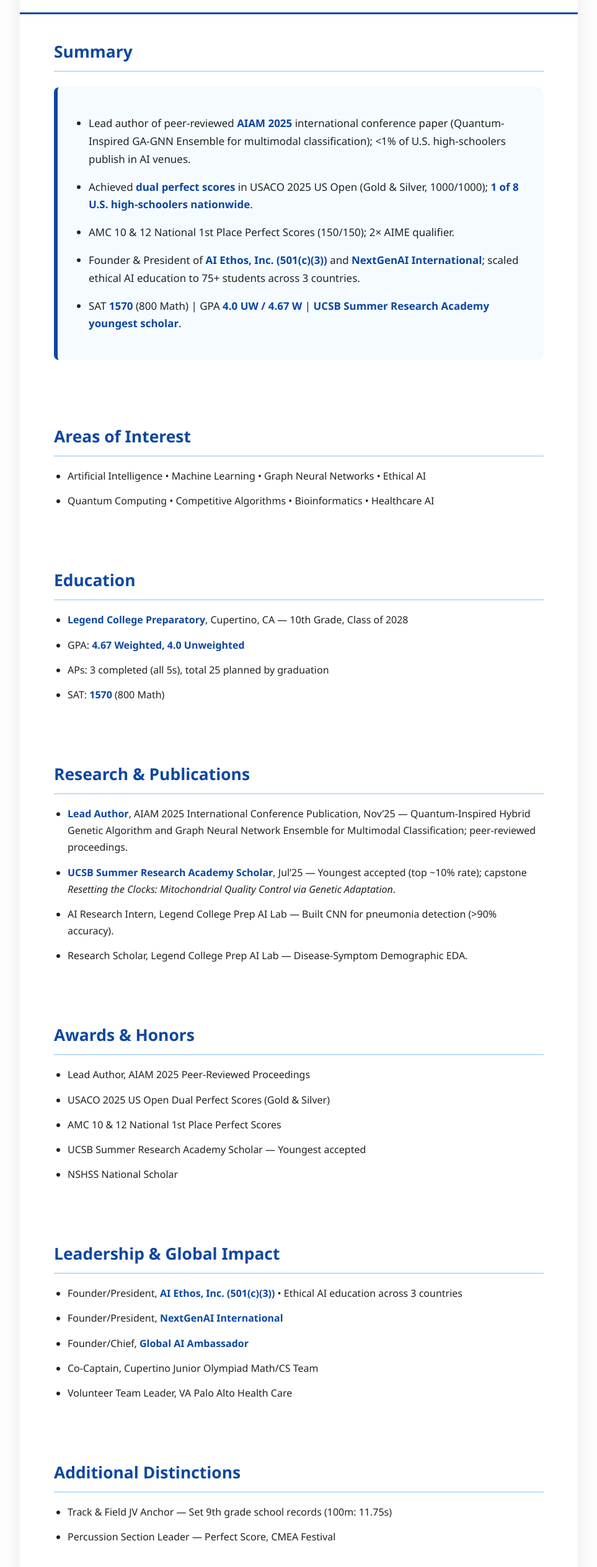
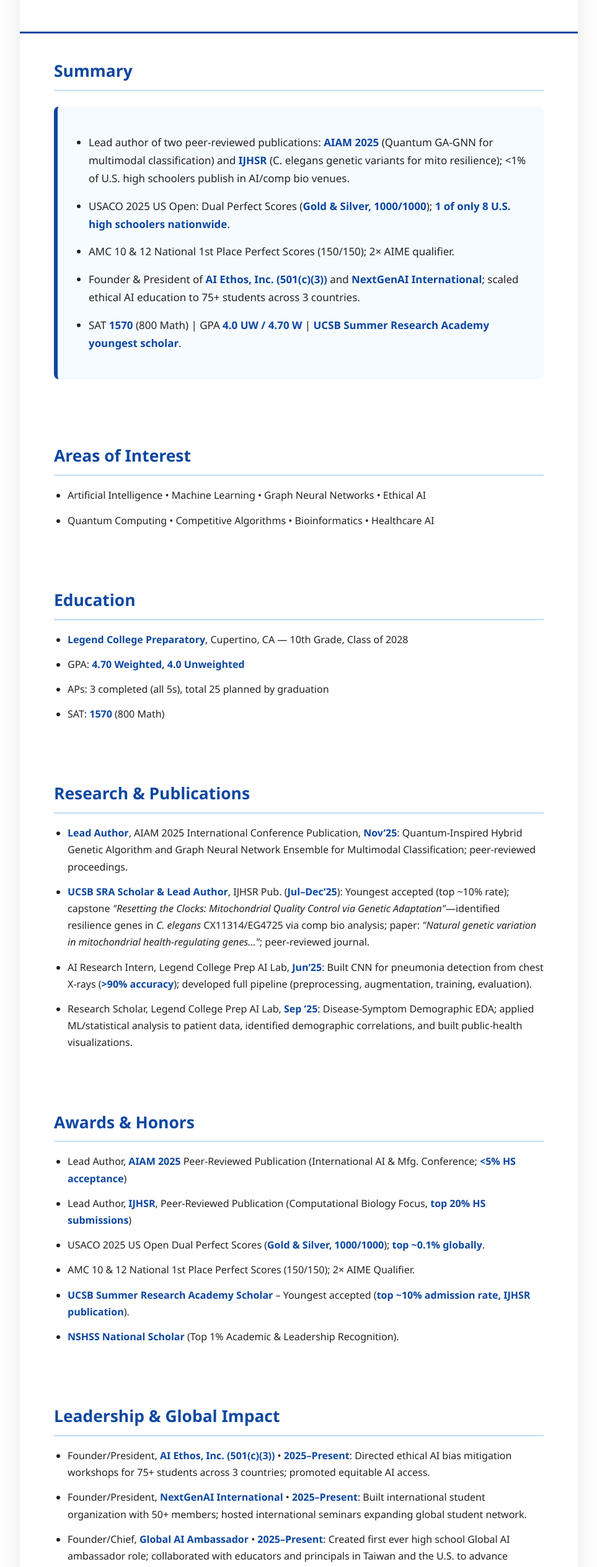
Before and after one commit to aaryansamanta/aaryansamanta.github.io, a plain HTML site: page index.html in a window 1280 px wide. Shown: the part 248-2777 px from the top of the page at 62% size, without its empty margins (158-1121 px from the left). Drawn offline with Linux system fonts and the light colour scheme.

Commit message:
Update index.html

```diff
--- a/index.html
+++ b/index.html
@@ -20,7 +20,6 @@
     li strong { color:#0d47a1; }
     .summary { background:#f5fbff; padding:28px; border-left:6px solid #0d47a1; margin:25px 0; font-size:1.06em; border-radius:8px; }
     .summary li { margin-bottom:16px; }
-
     /* Resume images */
     .resume-page {
       width: 100%;
@@ -34,7 +33,6 @@
       transition: transform 0.25s ease;
     }
     .resume-page:hover { transform: translateY(-4px); box-shadow: 0 16px 40px rgba(0,0,0,0.18); }
-
     .download-btn {
       text-align: center;
       margin: 50px 0 20px;
@@ -51,11 +49,9 @@
       transition: all 0.2s;
     }
     .download-btn a:hover { background:#1565c0; transform: translateY(-2px); box-shadow: 0 10px 25px rgba(13,71,161,0.4); }
-
     footer { text-align:center; padding:25px; background:#0d47a1; color:white; font-size:0.95em; border-bottom-left-radius:10px; border-bottom-right-radius:10px; }
     footer a { color:white; text-decoration:none; }
     footer a:hover { text-decoration:underline; }
-
     @media (max-width:768px) {
       header h1 { font-size:2.3em; }
       header { padding:40px 20px; }
@@ -72,63 +68,55 @@
     <div class="contacts">
       Cupertino, CA • 650-518-6877 •
       <a href="mailto:aaryan.samanta@gmail.com">aaryan.samanta@gmail.com</a> •
+      <a href="http://aaryansamanta.com" target="_blank">aaryansamanta.com</a> •
       <a href="https://github.com/aaryansamanta" target="_blank">github.com/aaryansamanta</a>
     </div>
   </header>
-
   <section>
     <h2>Summary</h2>
     <div class="summary">
       <ul>
-        <li>Lead author of peer-reviewed <strong>AIAM 2025</strong> international conference paper (Quantum-Inspired GA-GNN Ensemble for multimodal classification); &lt;1% of U.S. high-schoolers publish in AI venues.</li>
-        <li>Achieved <strong>dual perfect scores</strong> in USACO 2025 US Open (Gold & Silver, 1000/1000); <strong>1 of 8 U.S. high-schoolers nationwide</strong>.</li>
+        <li>Lead author of two peer-reviewed publications: <strong>AIAM 2025</strong> (Quantum GA-GNN for multimodal classification) and <strong>IJHSR</strong> (C. elegans genetic variants for mito resilience); &lt;1% of U.S. high schoolers publish in AI/comp bio venues.</li>
+        <li>USACO 2025 US Open: Dual Perfect Scores (<strong>Gold & Silver, 1000/1000</strong>); <strong>1 of only 8 U.S. high schoolers nationwide</strong>.</li>
         <li>AMC 10 & 12 National 1st Place Perfect Scores (150/150); 2× AIME qualifier.</li>
         <li>Founder & President of <strong>AI Ethos, Inc. (501(c)(3))</strong> and <strong>NextGenAI International</strong>; scaled ethical AI education to 75+ students across 3 countries.</li>
-        <li>SAT <strong>1570</strong> (800 Math) | GPA <strong>4.0 UW / 4.67 W</strong> | <strong>UCSB Summer Research Academy youngest scholar</strong>.</li>
+        <li>SAT <strong>1570</strong> (800 Math) | GPA <strong>4.0 UW / 4.70 W</strong> | <strong>UCSB Summer Research Academy youngest scholar</strong>.</li>
       </ul>
     </div>
   </section>
-
   <section><h2>Areas of Interest</h2><ul><li>Artificial Intelligence • Machine Learning • Graph Neural Networks • Ethical AI</li><li>Quantum Computing • Competitive Algorithms • Bioinformatics • Healthcare AI</li></ul></section>
-  <section><h2>Education</h2><ul><li><strong>Legend College Preparatory</strong>, Cupertino, CA — 10th Grade, Class of 2028</li><li>GPA: <strong>4.67 Weighted, 4.0 Unweighted</strong></li><li>APs: 3 completed (all 5s), total 25 planned by graduation</li><li>SAT: <strong>1570</strong> (800 Math)</li></ul></section>
-  <section><h2>Research & Publications</h2><ul><li><strong>Lead Author</strong>, AIAM 2025 International Conference Publication, Nov’25 — Quantum-Inspired Hybrid Genetic Algorithm and Graph Neural Network Ensemble for Multimodal Classification; peer-reviewed proceedings.</li><li><strong>UCSB Summer Research Academy Scholar</strong>, Jul’25 — Youngest accepted (top ~10% rate); capstone <em>Resetting the Clocks: Mitochondrial Quality Control via Genetic Adaptation</em>.</li><li>AI Research Intern, Legend College Prep AI Lab — Built CNN for pneumonia detection (>90% accuracy).</li><li>Research Scholar, Legend College Prep AI Lab — Disease-Symptom Demographic EDA.</li></ul></section>
-  <section><h2>Awards & Honors</h2><ul><li>Lead Author, AIAM 2025 Peer-Reviewed Proceedings</li><li>USACO 2025 US Open Dual Perfect Scores (Gold & Silver)</li><li>AMC 10 & 12 National 1st Place Perfect Scores</li><li>UCSB Summer Research Academy Scholar — Youngest accepted</li><li>NSHSS National Scholar</li></ul></section>
-  <section><h2>Leadership & Global Impact</h2><ul><li>Founder/President, <strong>AI Ethos, Inc. (501(c)(3))</strong> • Ethical AI education across 3 countries</li><li>Founder/President, <strong>NextGenAI International</strong></li><li>Founder/Chief, <strong>Global AI Ambassador</strong></li><li>Co-Captain, Cupertino Junior Olympiad Math/CS Team</li><li>Volunteer Team Leader, VA Palo Alto Health Care</li></ul></section>
-  <section><h2>Additional Distinctions</h2><ul><li>Track & Field JV Anchor — Set 9th grade school records (100m: 11.75s)</li><li>Percussion Section Leader — Perfect Score, CMEA Festival</li></ul></section>
+  <section><h2>Education</h2><ul><li><strong>Legend College Preparatory</strong>, Cupertino, CA — 10th Grade, Class of 2028</li><li>GPA: <strong>4.70 Weighted, 4.0 Unweighted</strong></li><li>APs: 3 completed (all 5s), total 25 planned by graduation</li><li>SAT: <strong>1570</strong> (800 Math)</li></ul></section>
+  <section><h2>Research & Publications</h2><ul><li><strong>Lead Author</strong>, AIAM 2025 International Conference Publication, <strong>Nov’25</strong>: Quantum-Inspired Hybrid Genetic Algorithm and Graph Neural Network Ensemble for Multimodal Classification; peer-reviewed proceedings.</li><li><strong>UCSB SRA Scholar & Lead Author</strong>, IJHSR Pub. (<strong>Jul–Dec’25</strong>): Youngest accepted (top ~10% rate); capstone <em>"Resetting the Clocks: Mitochondrial Quality Control via Genetic Adaptation"</em>—identified resilience genes in <em>C. elegans</em> CX11314/EG4725 via comp bio analysis; paper: <em>"Natural genetic variation in mitochondrial health-regulating genes..."</em>; peer-reviewed journal.</li><li>AI Research Intern, Legend College Prep AI Lab, <strong>Jun’25</strong>: Built CNN for pneumonia detection from chest X-rays (<strong>&gt;90% accuracy</strong>); developed full pipeline (preprocessing, augmentation, training, evaluation).</li><li>Research Scholar, Legend College Prep AI Lab, <strong>Sep ’25</strong>: Disease-Symptom Demographic EDA; applied ML/statistical analysis to patient data, identified demographic correlations, and built public-health visualizations.</li></ul></section>
+  <section><h2>Awards & Honors</h2><ul><li>Lead Author, <strong>AIAM 2025</strong> Peer-Reviewed Publication (International AI & Mfg. Conference; <strong>&lt;5% HS acceptance</strong>)</li><li>Lead Author, <strong>IJHSR</strong>, Peer-Reviewed Publication (Computational Biology Focus, <strong>top 20% HS submissions</strong>)</li><li>USACO 2025 US Open Dual Perfect Scores (<strong>Gold & Silver, 1000/1000</strong>); <strong>top ~0.1% globally</strong>.</li><li>AMC 10 & 12 National 1st Place Perfect Scores (150/150); 2× AIME Qualifier.</li><li><strong>UCSB Summer Research Academy Scholar</strong> – Youngest accepted (<strong>top ~10% admission rate, IJHSR publication</strong>).</li><li><strong>NSHSS National Scholar</strong> (Top 1% Academic & Leadership Recognition).</li></ul></section>
+  <section><h2>Leadership & Global Impact</h2><ul><li>Founder/President, <strong>AI Ethos, Inc. (501(c)(3))</strong> • <strong>2025–Present</strong>: Directed ethical AI bias mitigation workshops for 75+ students across 3 countries; promoted equitable AI access.</li><li>Founder/President, <strong>NextGenAI International</strong> • <strong>2025–Present</strong>: Built international student organization with 50+ members; hosted international seminars expanding global student network.</li><li>Founder/Chief, <strong>Global AI Ambassador</strong> • <strong>2025–Present</strong>: Created first ever high school Global AI ambassador role; collaborated with educators and principals in Taiwan and the U.S. to advance responsible AI adoption.</li><li>Co-Captain, Cupertino Junior Olympiad Math/CS Team • <strong>2024–Present</strong>: Mentored 20+ peers to AIME/USACO Gold qualifications.</li><li>Volunteer Team Leader, VA Palo Alto Health Care • <strong>2024–Present</strong>: Directed audits of 50+ elderly medical images; standardized AI-assisted diagnostic workflows.</li></ul></section>
+  <section><h2>Additional Distinctions</h2><ul><li>Track & Field JV Anchor, <strong>MVHS Matadors</strong>: Set all-time 9th grade school records (<strong>100m: 11.75s</strong>); Rookie of the Year; <strong>League Champions</strong></li><li>Percussion Section Leader, <strong>MVHS Concert Band</strong>: Directed <strong>10-member section</strong> to <strong>Unanimous Superior & Perfect Score</strong>, CMEA Festival.</li></ul></section>
   <section><h2>Technical Proficiency</h2><ul><li><strong>Languages:</strong> Python (PyTorch, TensorFlow, NumPy, Pandas, scikit-learn), Java, JavaScript</li><li><strong>Domains:</strong> Graph Neural Networks, Genetic Algorithms, CNNs, Bioinformatics, Ethical AI</li><li><strong>Tools:</strong> MATLAB, Git, LaTeX, Linux</li></ul></section>
   <section><h2>References</h2>
     <ul>
-      <li><strong>Dr. Tian Yishuai</strong> — Postdoctoral Fellow, Tsinghua University & Research Element, Nanjing University<br>
-          <a href="mailto:yishuai-tian@smail.nju.edu.cn">yishuai-tian@smail.nju.edu.cn</a></li>
-      <li><strong>Laurence Dang</strong> — Dean of Academics & Chair of Mathematics and Sciences, Legend College Preparatory<br>
-          <a href="mailto:laurencedang@legendcp.com">laurencedang@legendcp.com</a></li>
-      <li><strong>Carlos Febrero</strong> — AI Expert & Computer Science Instructor, Legend College Preparatory<br>
-          <a href="mailto:carlosfebrero@legendcp.com">carlosfebrero@legendcp.com</a></li>
+      <li><strong>Dr. Tian Yishuai</strong> — Postdoctoral Fellow, Tsinghua University & <strong>Research Fellow</strong>, Nanjing University</li>
+      <li><strong>Laurence Dang</strong> — Dean of Academics, Chair, Dept. of Mathematics and Sciences, Legend College Preparatory</li>
+      <li><strong>Carlos Febrero</strong> — AI Expert & Mentor, Computer Science Instructor, Legend College Preparatory</li>
     </ul>
   </section>
   <section><h2>World Language Proficiency</h2><ul><li>Spanish: AP Spanish Level</li><li>Bengali: Beginner Level</li></ul></section>
-
   <!-- TWO PNGs + ONE PDF -->
   <section>
     <h2>Full Resume</h2>
     <p style="text-align:center; color:#555; font-size:1.05em; margin-bottom:30px;">
       Click any page to open the full high-resolution 2-page PDF
     </p>
-
     <a href="aaryan-samanta-resume.pdf" target="_blank">
       <img src="resume-page1.png" alt="Resume Page 1" class="resume-page">
     </a>
     <a href="aaryan-samanta-resume.pdf" target="_blank">
       <img src="resume-page2.png" alt="Resume Page 2" class="resume-page">
     </a>
-
     <div class="download-btn">
       <a href="aaryan-samanta-resume.pdf" target="_blank">
         Download Resume (PDF)
       </a>
     </div>
   </section>
-
   <footer>
     © 2025 Aaryan Samanta • <a href="https://github.com/aaryansamanta">github.com/aaryansamanta</a>
   </footer>
```
